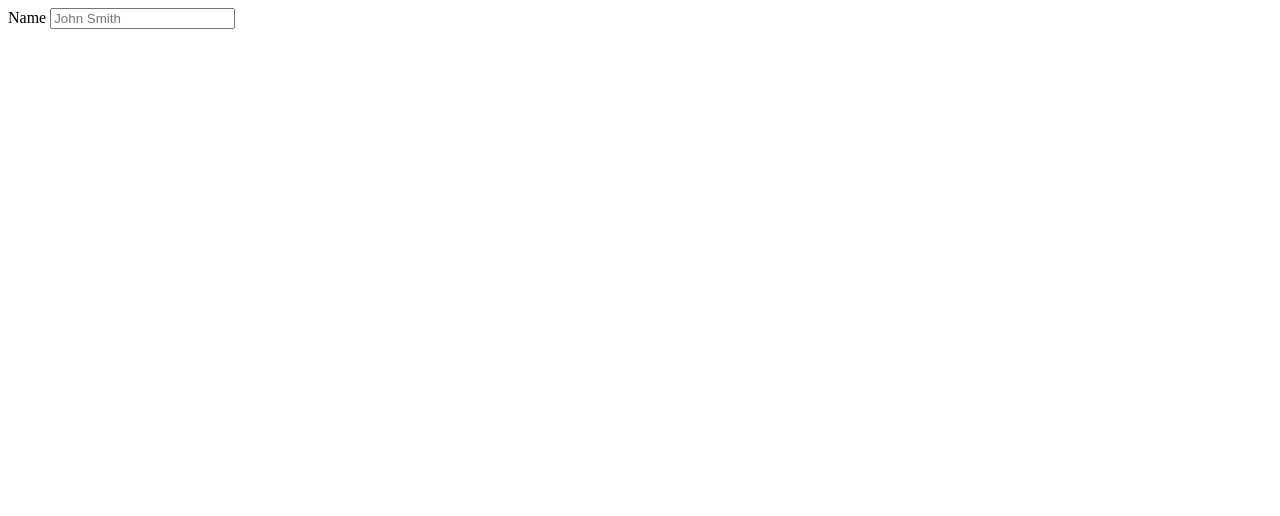
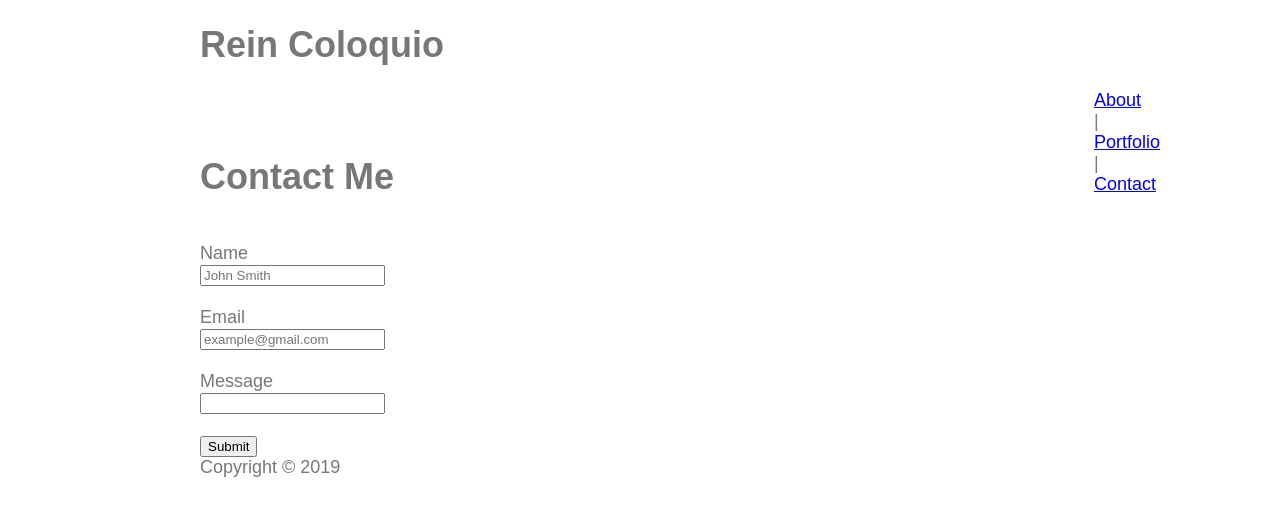
Before and after one commit to reincoloquio93/basic-portfolio, a plain HTML site: page contact.html in a window 1280 px wide. Drawn offline with Linux system fonts and the light colour scheme.

Commit message:
final changes

```diff
--- a/contact.html
+++ b/contact.html
@@ -1,4 +1,66 @@
-<div class="container">
-    <form action="/action_page.php">
-        <label for="fname">Name</label>
-        <input type="text" id="name" name="firstname" placeholder="John Smith" </form> </div>
+<!DOCTYPE html>
+<html lang="en">
+
+<head>
+    <meta charset="UTF-8">
+    <meta name="viewport" content="width=device-width, initial-scale=1.0">
+    <meta http-equiv="X-UA-Compatible" content="ie=edge">
+    <title>Document</title>
+    <link rel="stylesheet" type="text/css" href="Assets/style.css">
+</head>
+
+<body>
+    <header>
+
+        <h1 id="name">
+            Rein Coloquio
+        </h1>
+
+        <nav>
+            <div id="about"><a href="index.html">About</a> </div>
+            <div id="separator1">|</div>
+            <div id="portfolio"><a href="portfolio.html">Portfolio</a> </div>
+            <div id="separator2">|</div>
+            <div id="contact"><a href="contact.html">Contact</a> </div>
+            </ul>
+        </nav>
+    </header>
+    <br>
+    <br>
+
+    <form class="middle">
+        <h1 id="topcontent">
+            Contact Me
+        </h1>
+        <br>
+        <form>
+
+            <label for="name">Name</label>
+            <br>
+            <input type="text" id="" name="frame" placeholder="John Smith">
+
+            <br><br>
+
+            <label for="email">Email</label>
+            <br>
+            <input type="text" id="email" name="frame" placeholder="example@gmail.com">
+
+            <br><br>
+
+            <label for="message">Message</label>
+            <br>
+            <input type="text" id="message" name="frame">
+            <br><br>
+            <input type="submit" id="submit" value="Submit">
+
+        </form>
+
+        <div style="clear: both;">
+            <footer id="footer">
+                Copyright © 2019
+            </footer>
+        </div>
+</body>
+
+
+</html>
```
